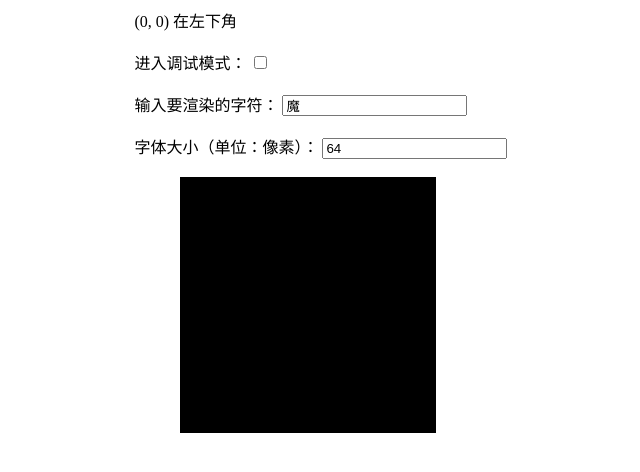
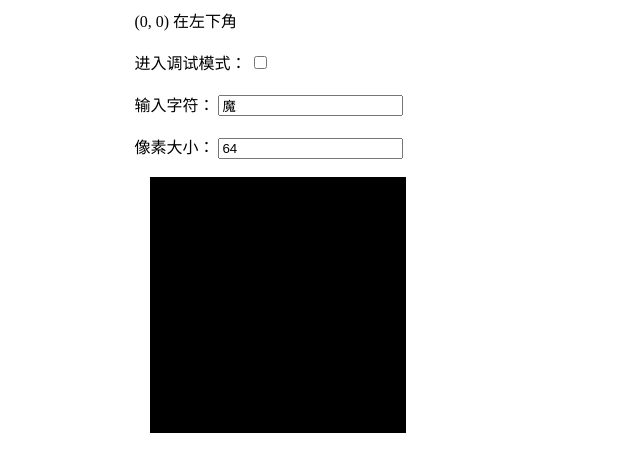
Before and after one commit to moyy/ts_arc, a website with bundled scripts: page index.html in a window 1280 px wide. Shown: the whole page, without its empty margins (0-640 px from the left). Built offline with nearby package versions, Linux system fonts and the light colour scheme; what opentype.js would draw is missing.

Commit message:
feat: canvas 布局

```diff
--- a/index.html
+++ b/index.html
@@ -14,13 +14,13 @@
     <input type="checkbox" id="debug" value=false style="position: relative; left:10%;">
     <br><br>
 
-    <label for="char" style="position: relative; left:10%;">输入要渲染的字符：</label>
-    <input type="text" id="char" value="魔" placeholder="输入一个字符" style="position: relative; left:10%;">
+    <label for="char" style="position: relative; left:10%;">输入字符：</label>
+    <input type="text" id="char" value="魔" placeholder="输入字符" style="position: relative; left:10%;">
     <br><br>
-    <label for="char_size" style="position: relative; left:10%;">字体大小（单位：像素）：</label>
-    <input type="text" id="char_size" value="64" placeholder="大小：像素" style="position: relative; left:10%;">
+    <label for="char_size" style="position: relative; left:10%;">像素大小：</label>
+    <input type="text" id="char_size" value="64" placeholder="像素大小" style="position: relative; left:10%;">
     <br><br>
-    <canvas id="sdf-canvas" width="256" height="256" style="position: absolute; left: 180px; width:256px;height:256px;"></canvas>
+    <canvas id="sdf-canvas" width="256" height="256" style="position: absolute; left: 150px; width:256px;height:256px;"></canvas>
     <br><br>
     <div id="debug_canvas" style="display: none;">
         <form>
```
